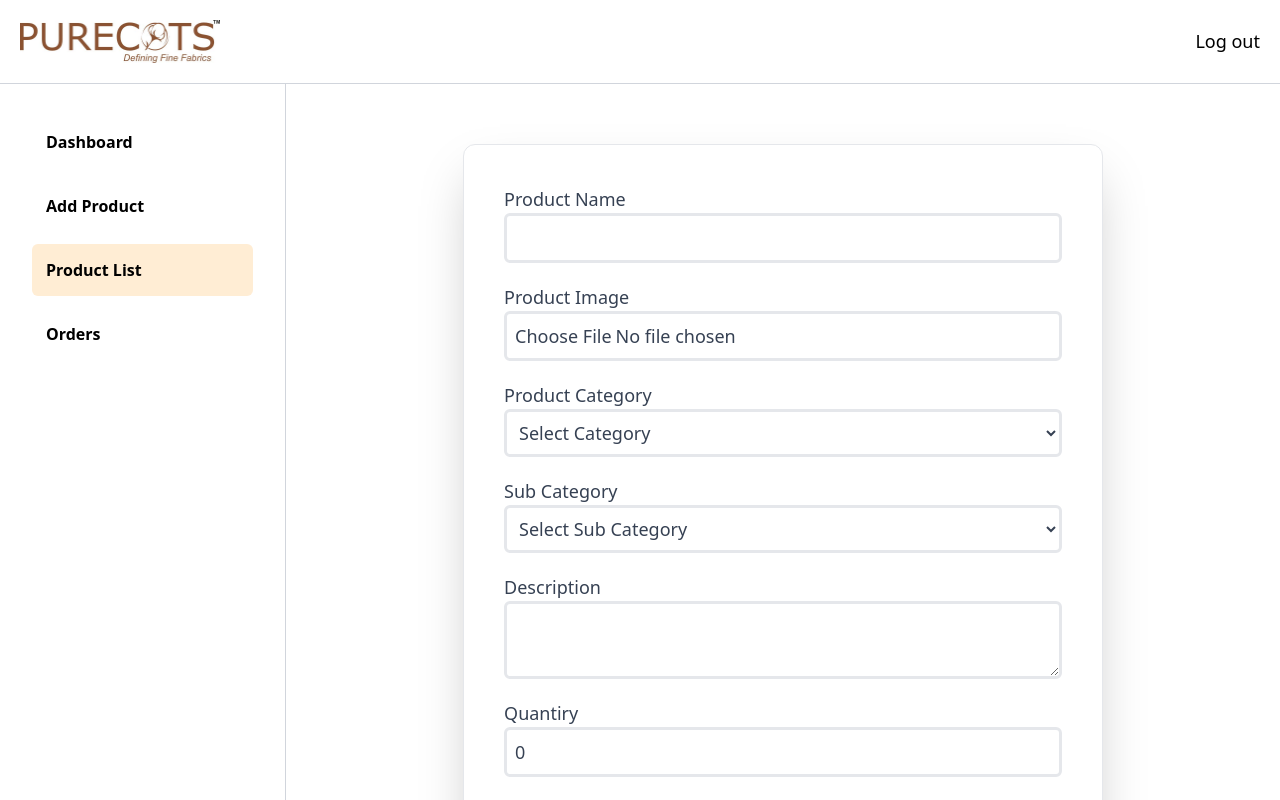
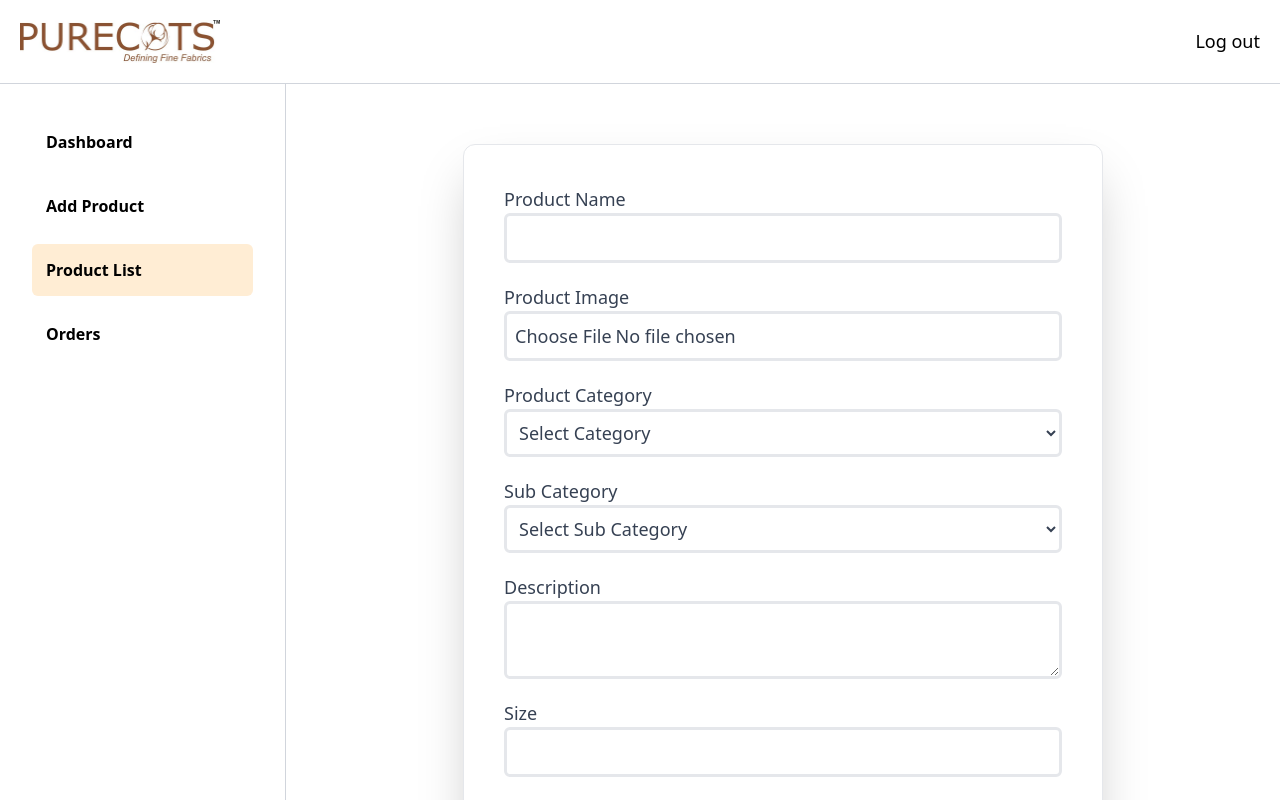
Before and after one commit to niralis8391/inventory-admin, a React (Vite) app: page /products/edit/1 in a window 1280 px wide. Shown: the top 800 px of the page. Built offline with nearby package versions, Linux system fonts and the light colour scheme; no server answers; sample sign-in values are in the browser's storage.

Commit message:
add:size in productList

```diff
--- a/src/API/API.js
+++ b/src/API/API.js
@@ -2,7 +2,8 @@ import axios from 'axios';
 
 const API = axios.create({
     baseURL: "https://inventory-backend-2f7v.onrender.com",
-    withCredentials: true
+    withCredentials: true,
+
 })
 
 export default API;
--- a/src/pages/EditProduct.jsx
+++ b/src/pages/EditProduct.jsx
@@ -17,6 +17,7 @@ export const EditProduct = () => {
         category: '',
         subCategory: '',
         description: '',
+        size: '',
         quantity: 0,
         price: 0,
         image: null,
@@ -178,6 +179,17 @@ export const EditProduct = () => {
             </label>
 
             <label className='flex flex-col text-lg text-gray-700 mt-5'>
+                Size
+                <input
+                    className='p-2 rounded-md border-3 border-gray-200'
+                    name='size'
+                    onChange={changeHandler}
+                    value={formData.size}
+                    required
+                />
+            </label>
+
+            <label className='flex flex-col text-lg text-gray-700 mt-5'>
                 Quantiry
                 <input
                     className='p-2 rounded-md border-3 border-gray-200'
--- a/src/pages/ProductList.jsx
+++ b/src/pages/ProductList.jsx
@@ -133,20 +133,22 @@ export const ProductList = () => {
             </div>
             <div className="flex flex-wrap items-center gap-3 w-full mt-5">
                 <div className="overflow-x-auto p-4">
-                    <table className="min-w-full bg-white border border-gray-200 rounded-lg shadow">
+                    <table className="min-w-full bg-white border border-gray-200 rounded-lg shadow mb-10">
                         <thead className="bg-gray-100 text-gray-700 text-left">
                             <tr>
                                 <th className="px-4 py-2">Sr no.</th>
                                 <th className="px-4 py-2">Image</th>
                                 <th className="px-4 py-2">Product Name</th>
                                 <th className="px-4 py-2">Description</th>
+                                <th className="px-4 py-2">Quantity</th>
+                                <th className="px-4 py-2">Size</th>
                                 <th className="px-4 py-2">Price</th>
                                 <th className="px-4 py-2">Actions</th>
                             </tr>
                         </thead>
                         <tbody>
                             {products.map((product, index) => (
-                                <tr key={product.id} className="border-t border-gray-300 hover:bg-gray-50">
+                                <tr key={product.id} className="border-t border-gray-300 hover:bg-gray-50 capitalize">
                                     <td className="px-4 py-2">{index + 1}</td>
                                     <td className="px-4 py-2">
                                         <img
@@ -155,8 +157,10 @@ export const ProductList = () => {
                                             className="h-12 w-12 object-cover rounded"
                                         />
                                     </td>
+                                    <td className="px-4 py-2">{product.productName}</td>
                                     <td className="px-4 py-2">{product.description}</td>
-                                    <td className="px-4 py-2">{product.productName}</td>
+                                    <td className="px-4 py-2">{product.quantity}</td>
+                                    <td className="px-4 py-2">{product.size}</td>
                                     <td className="px-4 py-2">Rs. {product.price?.toFixed(2)}</td>
                                     <td className="px-4 py-2 space-x-2">
                                         <div className='flex gap-2 items-center'>
```
